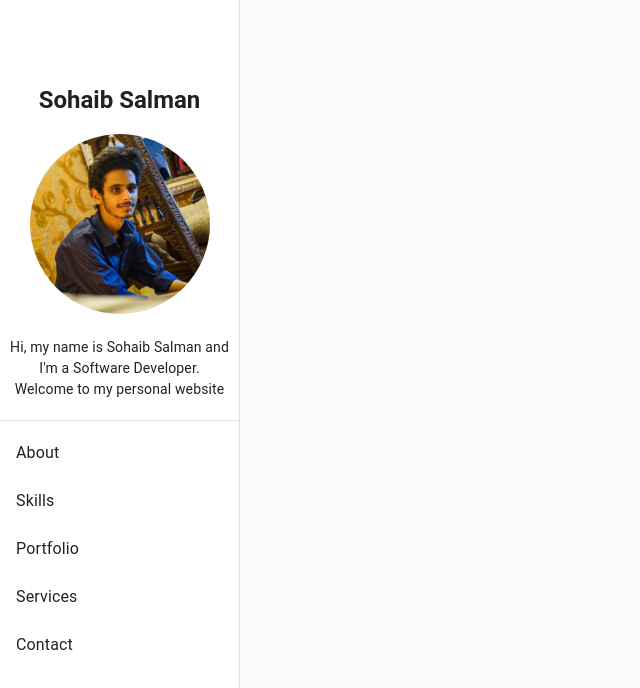
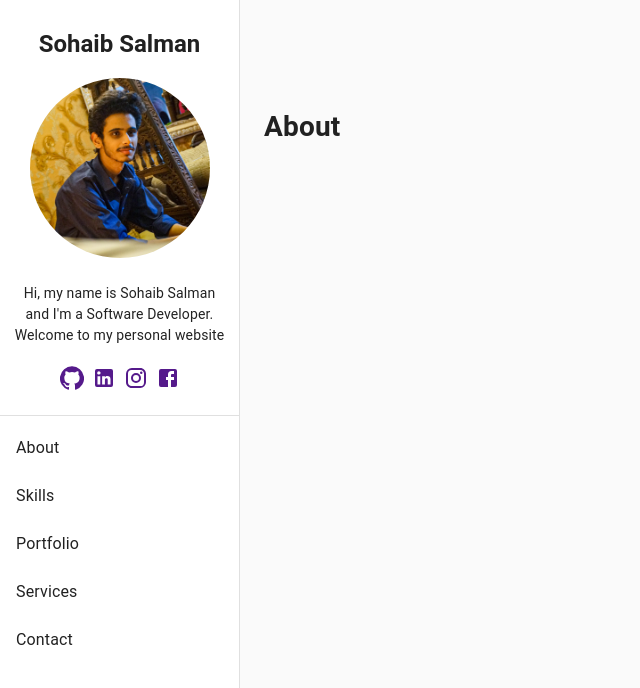
Before and after one commit to sohaibsalman/sohaibsalman.github.io, a React (Create React App) app: page / in a window 1280 px wide. Shown: the top 688 px of the page, without its empty margins (0-640 px from the left). Built offline with nearby package versions, Linux system fonts and the light colour scheme.

Commit message:
Add Social Media icons on sidebar

```diff
--- a/package.json
+++ b/package.json
@@ -4,11 +4,14 @@
   "private": true,
   "homepage": "https://sohaibsalman.github.io/",
   "dependencies": {
+    "@fortawesome/fontawesome-svg-core": "^1.2.32",
+    "@fortawesome/free-solid-svg-icons": "^5.15.1",
     "@material-ui/core": "^4.11.0",
     "@material-ui/icons": "^4.9.1",
     "@testing-library/jest-dom": "^5.11.5",
     "@testing-library/react": "^11.1.0",
     "@testing-library/user-event": "^12.1.10",
+    "font-awesome": "^4.7.0",
     "react": "^17.0.1",
     "react-dom": "^17.0.1",
     "react-router-dom": "^5.2.0",
--- /dev/null
+++ b/src/components/common/socialLinks/socialLinks.jsx
@@ -0,0 +1,47 @@
+import React from "react";
+
+import { GitHub, Facebook, Instagram, LinkedIn } from "@material-ui/icons";
+import { Grid, Typography } from "@material-ui/core";
+
+const socialIcons = [
+  {
+    id: 1,
+    icon: <GitHub />,
+    url: "",
+  },
+  {
+    id: 2,
+    icon: <LinkedIn />,
+    url: "",
+  },
+  {
+    id: 3,
+    icon: <Instagram />,
+    url: "",
+  },
+  {
+    id: 4,
+    icon: <Facebook />,
+    url: "",
+  },
+];
+
+const SocialLinks = () => {
+  return (
+    <React.Fragment>
+      <Grid container justify="center" spacing={1}>
+        {socialIcons.map((item) => {
+          return (
+            <Grid item>
+              <a href={item.url} key={item.id}>
+                {item.icon}
+              </a>
+            </Grid>
+          );
+        })}
+      </Grid>
+    </React.Fragment>
+  );
+};
+
+export default SocialLinks;
--- /dev/null
+++ b/src/components/layout/layout.css
@@ -0,0 +1,3 @@
+.userInfo {
+  padding: 10px 12px 20px 12px;
+}
--- a/src/components/layout/layout.jsx
+++ b/src/components/layout/layout.jsx
@@ -5,16 +5,10 @@ import CssBaseline from "@material-ui/core/CssBaseline";
 import Divider from "@material-ui/core/Divider";
 import Drawer from "@material-ui/core/Drawer";
 import Hidden from "@material-ui/core/Hidden";
-import IconButton from "@material-ui/core/IconButton";
-import InboxIcon from "@material-ui/icons/MoveToInbox";
 import List from "@material-ui/core/List";
 import ListItem from "@material-ui/core/ListItem";
-import ListItemIcon from "@material-ui/core/ListItemIcon";
 import ListItemText from "@material-ui/core/ListItemText";
-import MailIcon from "@material-ui/icons/Mail";
-import MenuIcon from "@material-ui/icons/Menu";
-import Toolbar from "@material-ui/core/Toolbar";
-import Typography from "@material-ui/core/Typography";
+
 import { useTheme } from "@material-ui/core/styles";
 import MainContent from "./mainContent";
 
@@ -22,6 +16,8 @@ import { links, useStyles } from "../../constants/constSidebar";
 import { brandName } from "../../constants/constNavbar";
 import { Link } from "react-router-dom";
 import UserInfo from "./userInfo";
+
+import "./layout.css";
 
 function ResponsiveDrawer(props) {
   const { window } = props;
@@ -35,8 +31,6 @@ function ResponsiveDrawer(props) {
 
   const drawer = (
     <div>
-      <div className={classes.toolbar} />
-
       <UserInfo />
 
       <Divider />
--- a/src/components/layout/mainContent.jsx
+++ b/src/components/layout/mainContent.jsx
@@ -1,12 +1,17 @@
 import React from "react";
+import { Route, Switch } from "react-router-dom";
 
 import { useStyles } from "../../constants/constMainContent";
+import About from "../pages/about/about";
 
 const MainContent = () => {
   const classes = useStyles();
   return (
     <main className={classes.content}>
       <div className={classes.toolbar} />
+      <Switch>
+        <Route path="/" component={About} />
+      </Switch>
     </main>
   );
 };
--- a/src/components/layout/userInfo.jsx
+++ b/src/components/layout/userInfo.jsx
@@ -1,6 +1,7 @@
-import { Typography } from "@material-ui/core";
+import { Divider, Typography } from "@material-ui/core";
 import React from "react";
 import dp from "../../static/images/profile/sohaib.jpg";
+import SocialLinks from "../common/socialLinks/socialLinks";
 
 const user = {
   fullName: "Sohaib Salman",
@@ -11,17 +12,26 @@ const user = {
 const UserInfo = () => {
   return (
     <React.Fragment>
-      <center style={{ padding: "20px 10px" }}>
-        <Typography variant="h5" style={{ fontWeight: "bold" }}>
+      <div className="userInfo">
+        <center>
+          <Typography
+            variant="h5"
+            style={{ fontWeight: "bold", margin: "18px 0" }}
+          >
             {user.fullName}
           </Typography>
           <img
             src={dp}
             alt="Sohaib Salman"
-          style={{ width: "180px", borderRadius: "50%", margin: "18px 0" }}
+            style={{ width: "180px", borderRadius: "50%" }}
           />
-        <Typography style={{ fontSize: "14px" }}>{user.description}</Typography>
+          <Typography style={{ fontSize: "14px", margin: "20px 0" }}>
+            {user.description}
+          </Typography>
+
+          <SocialLinks />
         </center>
+      </div>
     </React.Fragment>
   );
 };
--- /dev/null
+++ b/src/components/pages/about/about.jsx
@@ -0,0 +1,5 @@
+const About = () => {
+  return <h1>About</h1>;
+};
+
+export default About;
```
Also changed, not shown: 1 other file (tests, documents, lock files or other folders). Lines whose indentation alone changed are shown as unchanged.
